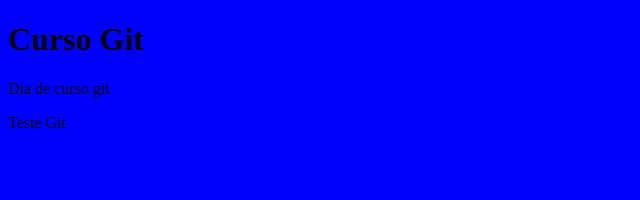
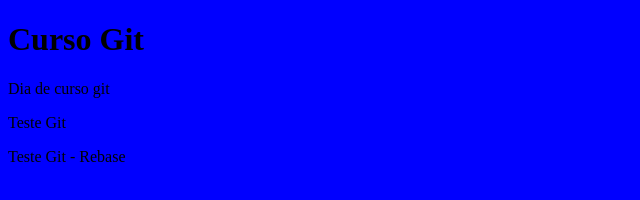
Before and after one commit to MatosOliveira/curso-alura-git, a plain HTML site: page index.html in a window 1280 px wide. Shown: the whole page, without its empty margins (0-640 px from the left). Drawn offline with Linux system fonts and the light colour scheme.

Commit message:
Alteração no arquivo index.html

```diff
--- a/index.html
+++ b/index.html
@@ -11,6 +11,9 @@
 	<div>
 		<p>Teste Git</p>
 	</div>
+	<div>
+		<p>Teste Git - Rebase</p>
+	</div>
 
 </section>
 </body>
```
